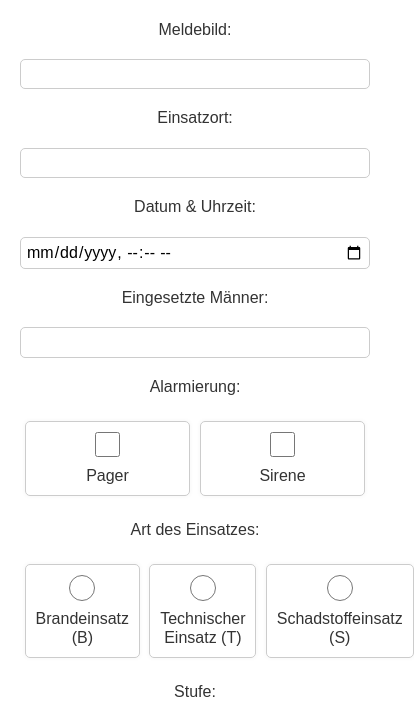
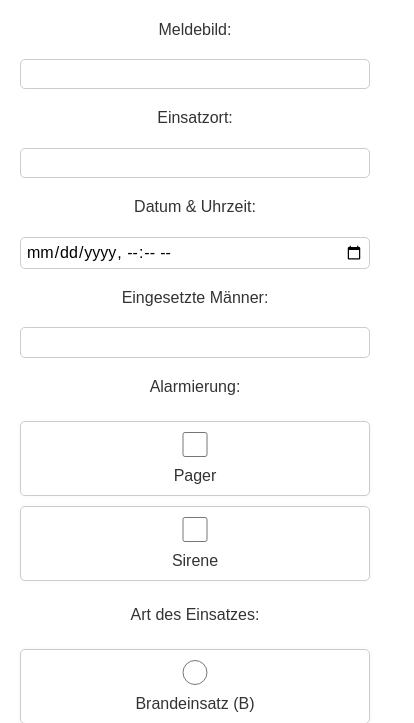
Before and after one commit to ThomasW2005/ff_generator_html, a plain HTML site: page index.html in a window 390 px wide. Shown: the part 79-802 px from the top of the page, 414 px wide, since content can reach past the window. Drawn offline with nearby package versions, Linux system fonts and the light colour scheme.

Commit message:
fixed layout on mobile

```diff
--- a/style.scss
+++ b/style.scss
@@ -100,7 +100,12 @@ output {
     grid-column: 1 / 3;
     display: flex;
     justify-content: space-around;
-    align-items: flex-start;
+    align-items: center;
+    // flex-direction: column;
+
+    @media only screen and (width < 450px) {
+        flex-direction: column;
+    }
 }
 
 .multi-space>span {
```
Also changed, not shown: style.css, 1 other file.
